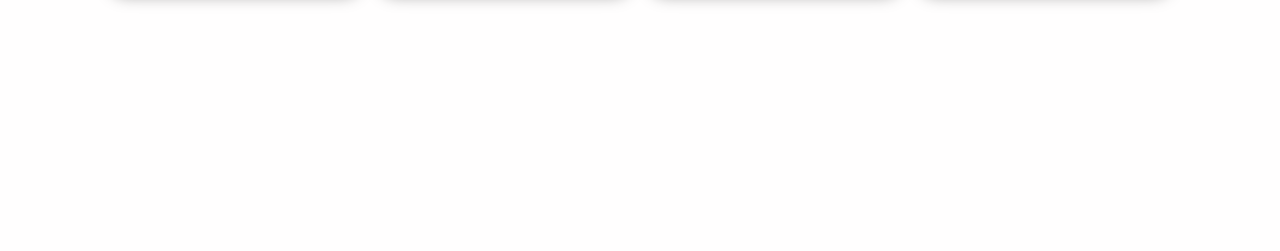
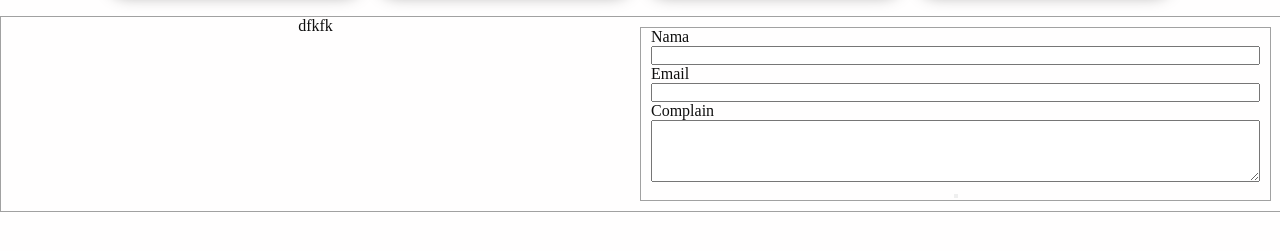
Before and after one commit to Yatorou/Project-IF2-P2, a website: page public/index.html in a window 1280 px wide. Shown: the part 393-644 px from the top of the page. Drawn offline with nearby package versions, Linux system fonts and the light colour scheme.

Commit message:
update footer

```diff
--- a/public/index.html
+++ b/public/index.html
@@ -42,7 +42,7 @@
               <li><a href="" class="dropdown-content">Home</a></li>
               <li><a href="" class="dropdown-content">Item</a></li>
               <li class="category">
-                <p >Category</p>
+                <p>Category</p>
                 <ul class="cat-lists">
                   <li><a href="" class="cat-list">Website</a></li>
                   <li><a href="" class="cat-list">Logo</a></li>
@@ -102,6 +102,28 @@
         </figcaption>
       </figure>
     </div>
+    <footer>
+      <div class="first">dfkfk</div>
+      <div class="second">
+        <form action="/">
+          <div class="input-container">
+            <div class="">
+              <label for="name">Nama</label>
+              <input type="text" type="text" id="name" name="name" />
+            </div>
+            <div>
+              <label for="email">Email</label>
+              <input type="text" type="text" id="email" name="email" />
+            </div>
+            <div>
+              <label for="email">Complain</label>
+              <textarea name="complain" id="complain" cols="30" rows="4"></textarea>
+            </div>
+          </div>
+          <button type="submit"></button>
+        </form>
+      </div>
+    </footer>
     <script src="script.js"></script>
   </body>
 </html>
--- a/public/style.css
+++ b/public/style.css
@@ -421,3 +421,30 @@ figure:hover img {
 }
 
 /* End Of Main */
+
+/* Footer */
+footer{
+  display: flex;
+  flex-direction: row;
+  height: fit-content;
+  width: 100vw;
+  border:var(--gray) solid 1px;
+  text-align: center;
+}
+footer .first{
+  flex: 2;
+}
+footer .second{
+  border: solid 1px var(--gray);
+  flex: 2;
+  margin: 10px;
+}
+.input-container div{
+  display: flex;
+  flex-direction: column;
+  margin: 0 10px;
+}
+
+.input-container div label{
+  margin-right: auto;
+}
```
